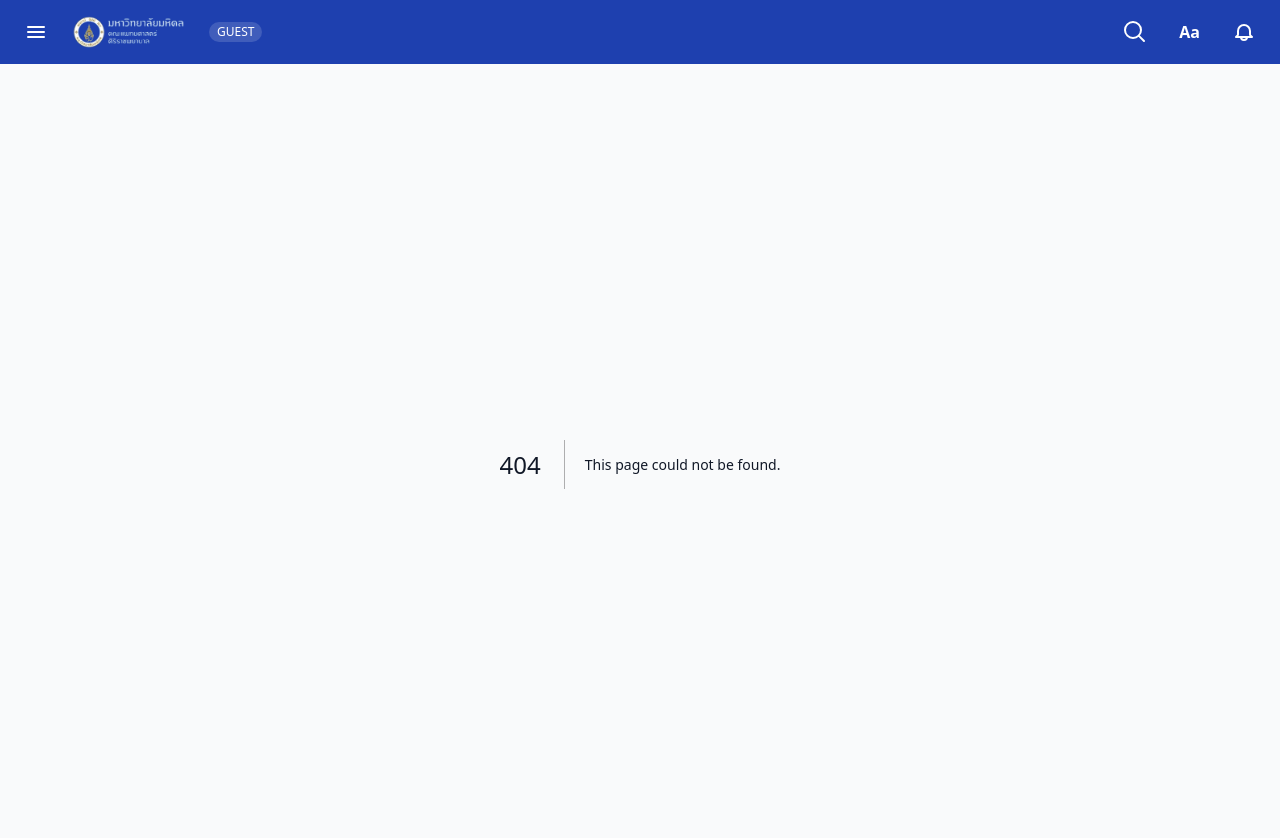
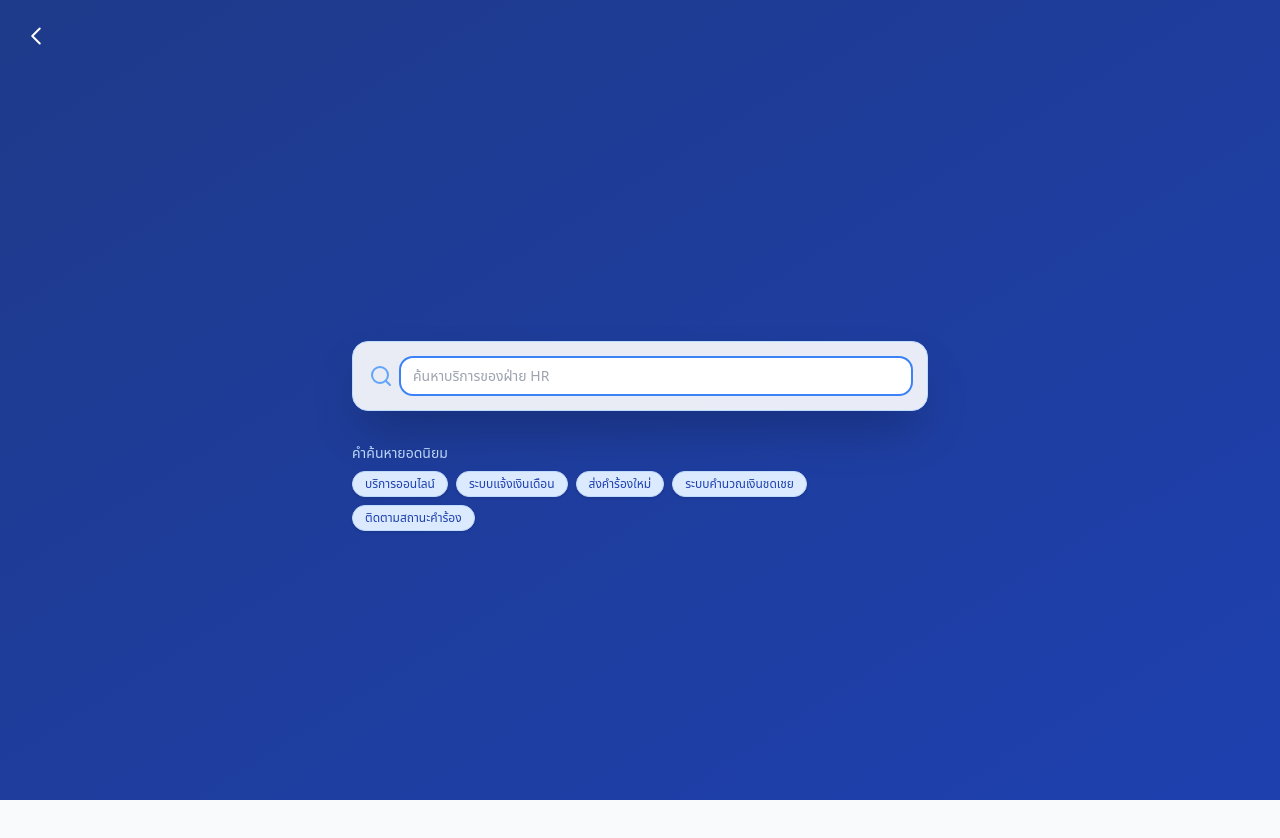
Before and after one commit to Si0dot7/Hospital, a Next.js app: page /search in a window 1280 px wide. Before the commit this address had no page. Shown: the top 838 px of the page. After the commit the page ends 800 px from the top, so only its background shows below. Built offline with nearby package versions, Linux system fonts and the light colour scheme.

Commit message:
feat: search page

```diff
--- a/app/layout.tsx
+++ b/app/layout.tsx
@@ -8,7 +8,7 @@ import Navbar from '@/components/ui/navbar';
 
 export default function RootLayout({ children }: { children: ReactNode }) {
   const pathname = usePathname();
-  const hideNavbar = pathname === '/chat';
+  const hideNavbar = ['/chat', '/search'].includes(pathname)
 
   return (
     <html lang="th">
--- /dev/null
+++ b/app/search/page.tsx
@@ -0,0 +1,73 @@
+'use client'
+import React, { useState, useEffect } from 'react';
+import { Input } from '../../components/ui/input';
+import { Search } from 'lucide-react';
+import { useRouter } from 'next/navigation';
+import relatedSearchesData from './related_searches.json';
+
+
+
+type RelatedSearch = { label: string; href: string };
+
+
+function SearchPage() {
+    const [query, setQuery] = useState('');
+    const [relatedSearches, setRelatedSearches] = useState<RelatedSearch[]>([]);
+    const router = useRouter();
+
+    useEffect(() => {
+        setRelatedSearches(relatedSearchesData as RelatedSearch[]);
+    }, []);
+
+    return (
+        <div className="min-h-screen flex flex-col bg-gradient-to-br from-blue-900 to-blue-800">
+            <title>
+                ค้นหา
+            </title>
+
+            {/* Header with back button */}
+            <header className="w-full flex items-center px-4 py-4">
+                <button
+                    onClick={() => router.back()}
+                    className="p-2 rounded hover:bg-blue-700 focus:outline-none focus:ring-2 focus:ring-blue-300"
+                    aria-label="Back"
+                >
+                    <svg xmlns="http://www.w3.org/2000/svg" fill="none" viewBox="0 0 24 24" strokeWidth={2} stroke="currentColor" className="w-6 h-6 text-white">
+                        <path strokeLinecap="round" strokeLinejoin="round" d="M15.75 19.5L8.25 12l7.5-7.5" />
+                    </svg>
+                </button>
+            </header>
+            {/* Centered search box */}
+            <div className="flex-1 flex flex-col items-center justify-center px-4">
+                <div className="w-full max-w-xl flex flex-col items-center">
+                    <div className="flex items-center w-full bg-white/90 rounded-2xl shadow-2xl px-4 py-4 mb-6 border border-blue-200 backdrop-blur-md">
+                        <Search className="w-6 h-6 text-blue-400 mr-2" />
+                        <Input
+                            className="flex-1 border-none shadow-none text-lg focus:ring-0 focus:border-transparent bg-transparent text-gray-900 placeholder-gray-400"
+                            placeholder="ค้นหาบริการของฝ่าย HR"
+                            value={query}
+                            onChange={e => setQuery(e.target.value)}
+                            autoFocus
+                        />
+                    </div>
+                    <div className="w-full mt-2">
+                        <div className="text-blue-200 text-sm mb-2">คำค้นหายอดนิยม</div>
+                        <div className="flex flex-wrap gap-2">
+                            {relatedSearches.map((item) => (
+                                <button
+                                    key={item.label}
+                                    className="px-3 py-1 bg-blue-100 text-blue-800 rounded-full text-xs hover:bg-blue-200 transition border border-blue-200 shadow"
+                                    onClick={() => router.push(item.href)}
+                                >
+                                    {item.label}
+                                </button>
+                            ))}
+                        </div>
+                    </div>
+                </div>
+            </div>
+        </div>
+    );
+}
+
+export default SearchPage
--- /dev/null
+++ b/app/search/related_searches.json
@@ -0,0 +1,22 @@
+[
+    {
+        "label": "บริการออนไลน์",
+        "href": "/services"
+    },
+    {
+        "label": "ระบบแจ้งเงินเดือน",
+        "href": "https://www.si.mahidol.ac.th/e-py/SI/index.asp"
+    },
+    {
+        "label": "ส่งคำร้องใหม่",
+        "href": "/employee"
+    },
+    {
+        "label": "ระบบคำนวณเงินชดเชย",
+        "href": "https://www4.si.mahidol.ac.th/th/division/hr/ccal/"
+    },
+    {
+        "label": "ติดตามสถานะคำร้อง",
+        "href": "/employee"
+    }
+]
--- a/components/ui/navbar.tsx
+++ b/components/ui/navbar.tsx
@@ -117,11 +117,13 @@ const Navbar: React.FC = () => {
 
           {/* ขวา: Search, Aa, Bell */}
           <div className="flex items-center gap-4">
-            <button className="p-2 rounded-md hover:bg-white/10">
-              <svg className="w-6 h-6" fill="none" stroke="currentColor" viewBox="0 0 24 24">
-                <path strokeLinecap="round" strokeLinejoin="round" strokeWidth={2} d="M21 21l-4.35-4.35M10 18a8 8 0 1 1 0-16 8 8 0 0 1 0 16z" />
-              </svg>
-            </button>
+            <Link href={'/search'}>
+              <button className="p-2 rounded-md hover:bg-white/10">
+                <svg className="w-6 h-6" fill="none" stroke="currentColor" viewBox="0 0 24 24">
+                  <path strokeLinecap="round" strokeLinejoin="round" strokeWidth={2} d="M21 21l-4.35-4.35M10 18a8 8 0 1 1 0-16 8 8 0 0 1 0 16z" />
+                </svg>
+              </button>
+            </Link>
 
             {/* Aa => เปิด Popup Preferences */}
             <button
```
